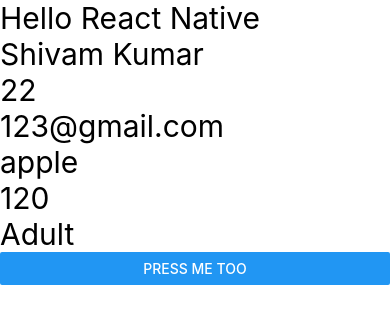
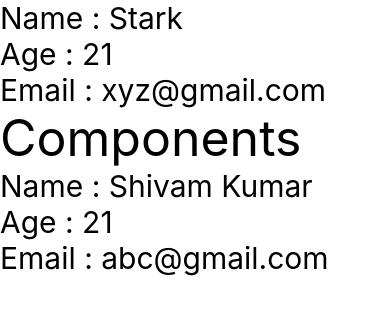
Before and after one commit to Coder-Stark/React-Native-Complete-Course, a React Native app: screen / in a window 390 px wide. Shown: the top 324 px of the page. Built offline with nearby package versions, Linux system fonts and the light colour scheme.

Commit message:
L-07 Components

```diff
--- a/App.js
+++ b/App.js
@@ -1,24 +1,15 @@
 import React from 'react';
-import {Text, View, Button} from 'react-native';
+import {Text, View} from 'react-native';
+import CompanyData from './components/CompanyData';
+import UserData from './components/UserData';
 
-const name = 'Shivam Kumar';
-let age = 22;
-var email = '123@gmail.com';
-
-function fruit() {
-  return 'apple';
-}
+// components are always have first letter capital
 const App = () => {
   return (
     <View>
-      <Text style={{fontSize: 30}}>Hello React Native</Text>
-      <Text style={{fontSize: 30}}>{name}</Text>
-      <Text style={{fontSize: 30}}>{age}</Text>
-      <Text style={{fontSize: 30}}>{email}</Text>
-      <Text style={{fontSize: 30}}>{fruit()}</Text>
-      <Text style={{fontSize: 30}}>{100 + 20}</Text>
-      <Text style={{fontSize: 30}}>{age === 22 ? 'Adult' : 'Unknown'}</Text>
-      <Button title="Press me too"></Button>
+      <CompanyData/>
+      <Text style={{fontSize: 50}}>Components</Text>
+      <UserData/>
     </View>
   );
 };
--- /dev/null
+++ b/components/CompanyData.js
@@ -0,0 +1,13 @@
+import {View, Text} from 'react-native'
+
+const CompanyData = () => {
+  return(
+    <View>
+      <Text style={{fontSize: 30}}>Name : Stark</Text>
+      <Text style={{fontSize: 30}}>Age : 21</Text>
+      <Text style={{fontSize: 30}}>Email : xyz@gmail.com</Text>
+    </View>
+  );
+}
+
+export default CompanyData;
--- /dev/null
+++ b/components/UserData.js
@@ -0,0 +1,13 @@
+import {View, Text} from 'react-native'
+
+const UserData = () => {
+  return(
+    <View>
+      <Text style={{fontSize: 30}}>Name : Shivam Kumar</Text>
+      <Text style={{fontSize: 30}}>Age : 21</Text>
+      <Text style={{fontSize: 30}}>Email : abc@gmail.com</Text>
+    </View>
+  );
+}
+
+export default UserData
```
